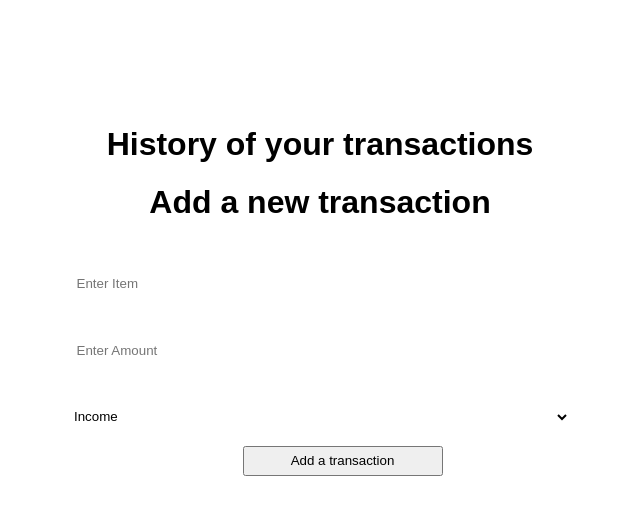
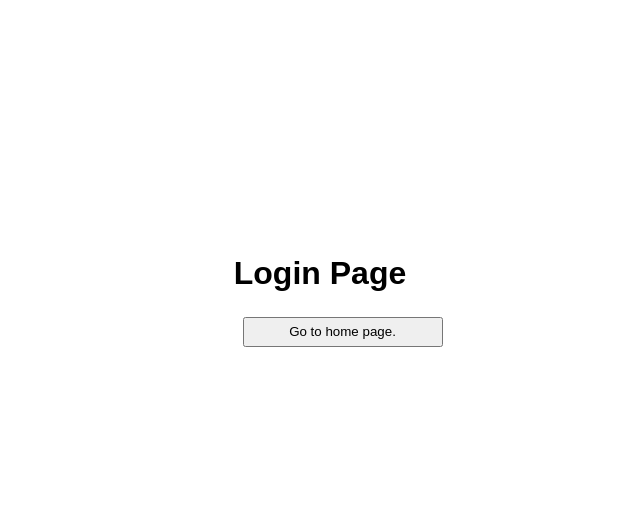
Before and after one commit to zibusisojnduna/Expenses-Log-App, a React (Vite) app: page / in a window 1280 px wide. Shown: the top 514 px of the page, without its empty margins (320-960 px from the left). Built offline with nearby package versions, Linux system fonts and the light colour scheme.

Commit message:
feat:added route

```diff
--- a/package.json
+++ b/package.json
@@ -11,8 +11,7 @@
   },
   "dependencies": {
     "react": "^18.3.1",
-    "react-dom": "^18.3.1",
-    "react-router-dom": "^6.26.1"
+    "react-dom": "^18.3.1"
   },
   "devDependencies": {
     "@eslint/js": "^9.9.0",
@@ -24,6 +23,7 @@
     "eslint-plugin-react-hooks": "^5.1.0-rc.0",
     "eslint-plugin-react-refresh": "^0.4.9",
     "globals": "^15.9.0",
+    "react-router-dom": "^6.26.1",
     "vite": "^5.4.1"
   }
 }
--- a/src/App.jsx
+++ b/src/App.jsx
@@ -5,7 +5,7 @@
 import AddTransaction from './components/add'
 import DisplayTransaction from './components/displayTransaction'
 import Home from './components/home'
-
+import { BrowserRouter, Routes, Route } from 'react-router-dom'
 import Login from './components/login'
 
 function App() {
@@ -18,20 +18,16 @@
 console.log(transaction)
 
   return (
-
+    <BrowserRouter>
       <div className='container'>
-
-
-
-
-            <Home add={add} transaction={transaction}/>
-
-
-
-    </div>
-
-
-
+      <Routes>
+        <Route path='/' element={<Login/>}>
+        <Route path='./home' element={<Home add={add} transaction={transaction}/>}>
+        </Route>
+        </Route>
+      </Routes>
+      </div>
+    </BrowserRouter>
   )
 }
 
```
Also changed, not shown: src/components/login.jsx (+7 -0 lines), 1 other file (tests, documents, lock files or other folders).
